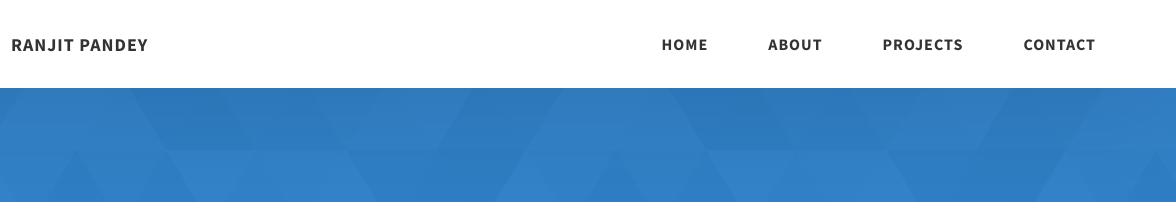
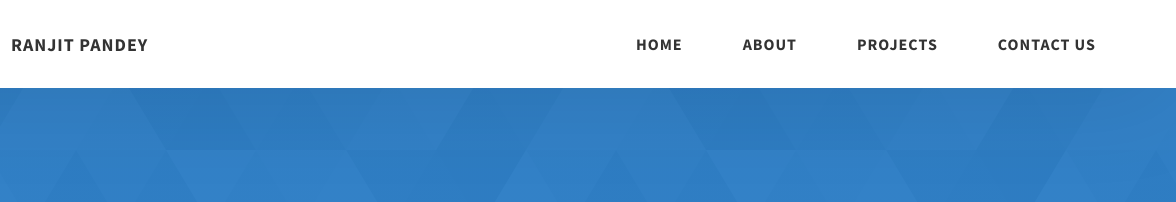
Before and after one commit to theranjitpandey/thisisranjitpandey, a website: page index.html in a window 1280 px wide. Shown: the top 202 px of the page, 104-1280 px from the left. Drawn offline with Linux system fonts and the light colour scheme.

Commit message:
Update index.html

```diff
--- a/index.html
+++ b/index.html
@@ -46,7 +46,7 @@
               </a>
             </li>
             <li class="header__link-wrapper">
-              <a href="./index.html#contact" class="header__link"> Contact </a>
+              <a href="form.html" class="header__link"> Contact Us</a>
             </li>
           </ul>
           <div class="header__main-ham-menu-cont">
```
